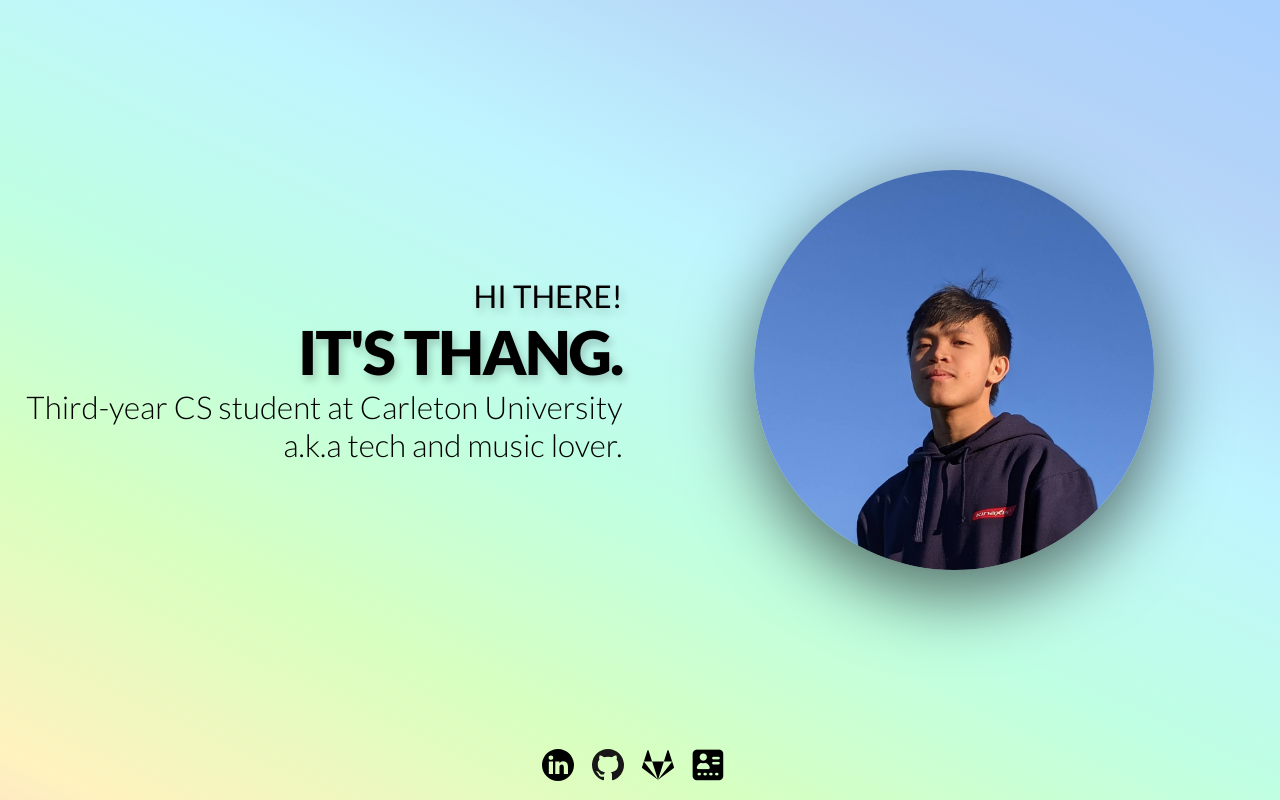
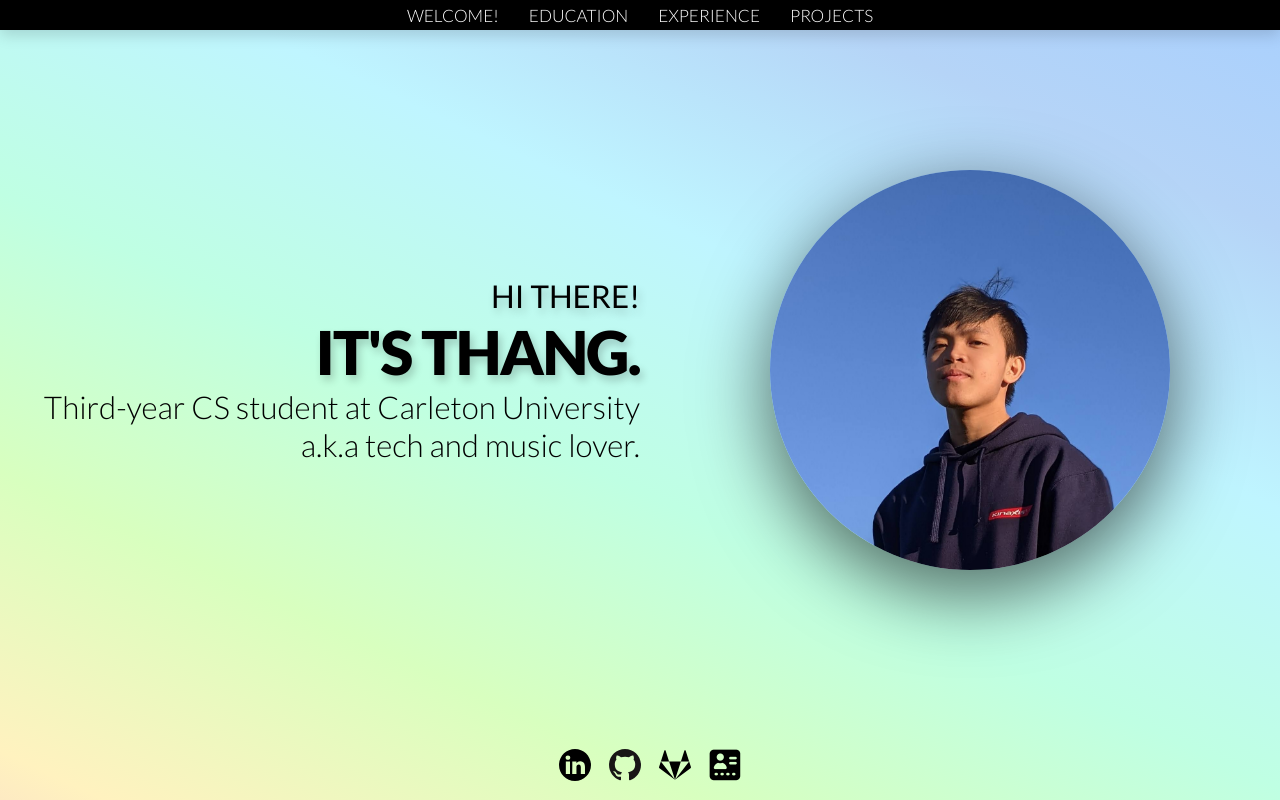
Before and after one commit to ThangMinhCao/personal_portfolio, a React (Create React App) app: page / in a window 1280 px wide. Built offline with nearby package versions, Linux system fonts and the light colour scheme.

Commit message:
Add layout for navigation bar

```diff
--- a/src/App.css
+++ b/src/App.css
@@ -17,7 +17,7 @@
 
 .container {
   width: 100vw;
-  scroll-snap-type: y proximity;
+  /* scroll-snap-type: y proximity; */
   scroll-margin-top: 10vh;
   overflow-y: auto;
   height: 100vh;
--- a/src/components/CardItem/CardItem.css
+++ b/src/components/CardItem/CardItem.css
@@ -106,6 +106,7 @@
   font-weight: 400;
   border-radius: 20px;
   margin: 5px;
+  box-shadow: rgba(0, 0, 0, 0.02) 0px 1px 3px 0px, rgba(27, 31, 35, 0.15) 0px 0px 0px 1px;
 }
 
 .tech-item > * {
--- a/src/components/Navigator/Navigator.css
+++ b/src/components/Navigator/Navigator.css
@@ -1,28 +1,34 @@
 .navigator-container {
   position: fixed;
   display: flex;
-  flex-direction: column;
-  justify-content: space-around;
-  padding: 5px;
-  width: 30px;
-  border-radius: 0 10px 10px 0;
+  justify-content: center;
+  align-items: center;
+  left: 50%;
+  transform: translateX(-50%);
+  width: 100%;
+  height: 30px;
   z-index: 100;
+  /* background-color: rgba(0, 0, 0, 0.75); */
+  background: rgb(0, 0, 0);
+  box-shadow: rgba(0, 0, 0, 0.15) 0px 5px 15px 0px;
 }
 
-/* .navigator-container > * {
-  writing-mode: vertical-lr;
-} */
-
-/* .nav-btn {
-  border: none;
-  background: rgba(0, 0, 0, 0.25);
-  width: 7px;
-  height: 30px;
-  border-radius: 50px;
-  cursor: pointer;
-  box-shadow: rgba(0, 0, 0, 0.66) -1px 0px 2px;
-} */
+.nav-link {
+  font-size: calc(12px + 0.4vw);
+  text-decoration: none;
+  color: white;
+  font-weight: 300;
+  margin: 0 15px 0 15px;
+  /* margin: 15px 5px 15px 2px; */
+  /* writing-mode: vertical-lr; */
+}
 
 .nav-active {
-  background: rgba(255, 255, 255, 0.25);
+  color: red;
 }
+
+@media only screen and (max-width: 500px) {
+  .navigator-container {
+    visibility: hidden;
+  }
+}
--- a/src/components/Navigator/Navigator.js
+++ b/src/components/Navigator/Navigator.js
@@ -1,12 +1,32 @@
-import { Link } from "react-scroll";
+import { LightText } from "../Typography";
 import "./Navigator.css";
 
 const Navigator = ({ refs, visibility }) => {
-  // const { heroRef, eduRef, expRef, projectRef } = refs;
-  // const { heroVisible, eduVisible, expVisible, projectVisible } = visibility;
+  const { heroRef, eduRef, expRef, projectRef } = refs;
+  const { heroVisible, eduVisible, expVisible, projectVisible } = visibility;
 
   return (
-    <div className="navigator-container">
+    <nav className="navigator-container">
+      <a className="nav-link" href="#hero">WELCOME!</a>
+      <a className="nav-link" href="#education">EDUCATION</a>
+      <a className="nav-link" href="#experience">EXPERIENCE</a>
+      <a className="nav-link" href="#projects">PROJECTS</a>
+      {/* <a className="nav-link" href="#hero">welcome!</a>
+      <a className="nav-link" href="#education">education</a>
+      <a className="nav-link" href="#experience">experience</a>
+      <a className="nav-link" href="#projects">projects</a> */}
+      {/* <a
+        className={`nav-btn ${eduVisible ? "nav-active" : ""}`}
+        onClick={() => eduRef.current.scrollIntoView()}
+      />
+      <a
+        className={`nav-btn ${expVisible ? "nav-active" : ""}`}
+        onClick={() => expRef.current.scrollIntoView()}
+      />
+      <a
+        className={`nav-btn ${projectVisible ? "nav-active" : ""}`}
+        onClick={() => projectRef.current.scrollIntoView()}
+      /> */}
       {/* <button
         className={`nav-btn ${heroVisible ? "nav-active" : ""}`}
         onClick={() => heroRef.current.scrollIntoView()}
@@ -23,9 +43,7 @@ const Navigator = ({ refs, visibility }) => {
         className={`nav-btn ${projectVisible ? "nav-active" : ""}`}
         onClick={() => projectRef.current.scrollIntoView()}
       /> */}
-
-      {/* <Link to="projects" smooth={true} spy={true} duration={500}>Projects</Link> */}
-    </div>
+    </nav>
   );
 };
 
--- a/src/components/Section.js
+++ b/src/components/Section.js
@@ -4,7 +4,7 @@ const Section = styled.section`
   min-height: 100vh;
   scroll-snap-align: start;
   min-width: 300px;
-  padding-right: 15px;
+  padding-left: 20px;
 `
 
 export default Section;
```
Also changed, not shown: src/sections/Education/Education.js (+0 -15 lines).
